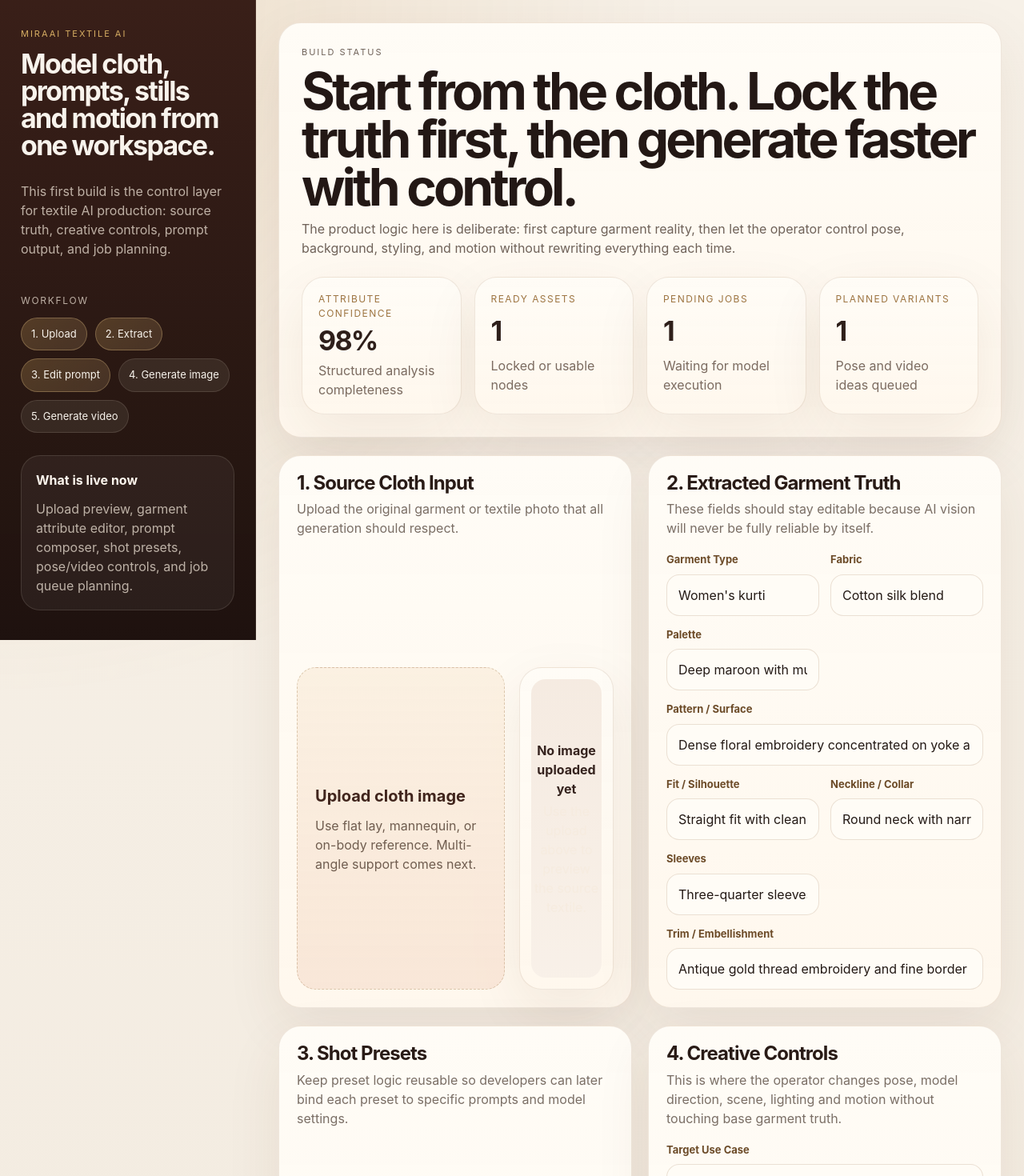
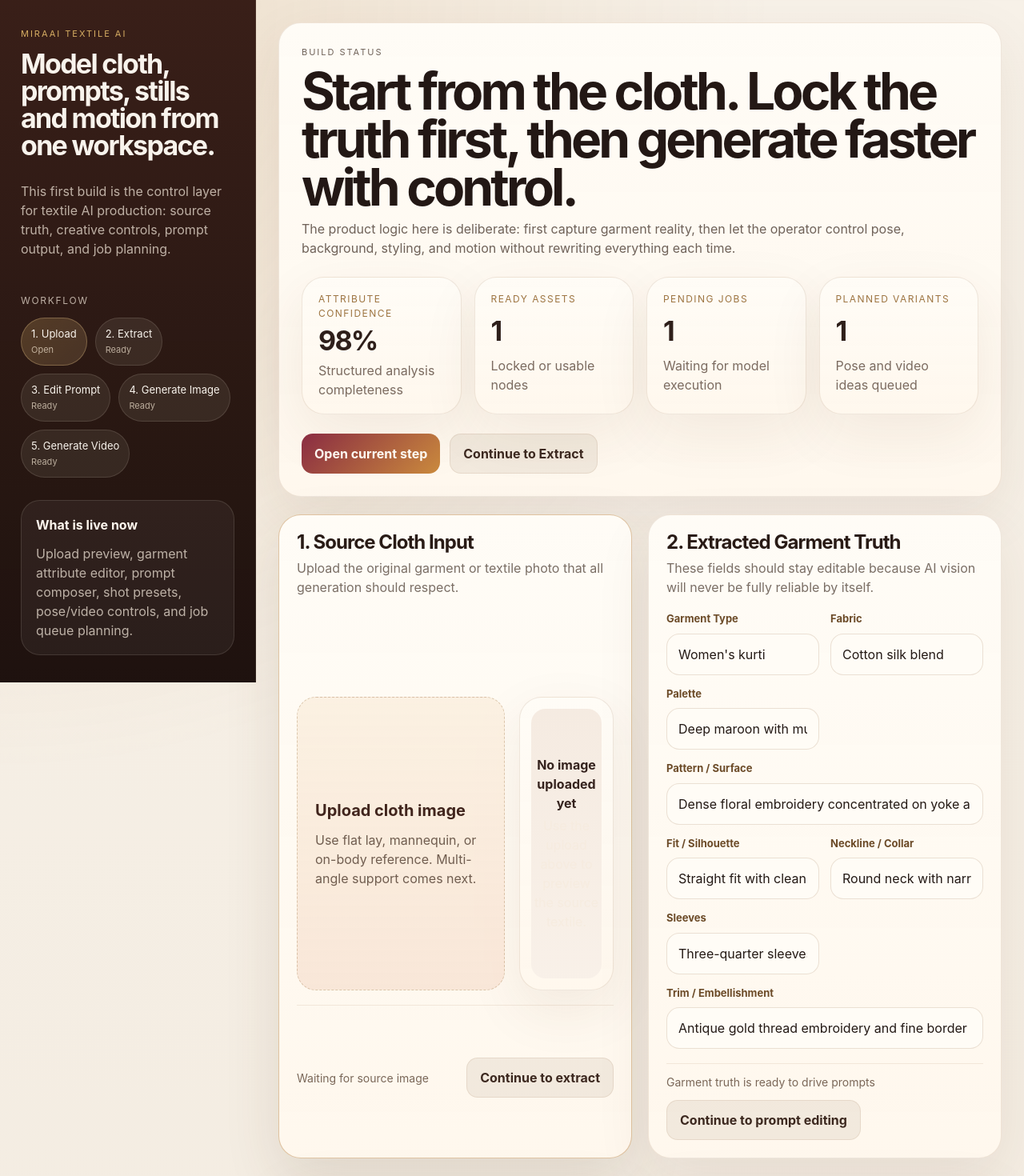
Before and after one commit to krushnrajsinhparmar194-cloud/Miraai, a React (Vite) app: page / in a window 1280 px wide. Shown: the top 1470 px of the page at 80% size. Built offline with nearby package versions, Linux system fonts and the light colour scheme.

Commit message:
Add clickable workflow navigation

```diff
--- a/src/App.jsx
+++ b/src/App.jsx
@@ -108,6 +108,14 @@ const initialOutputFeed = [
   },
 ]
 
+const workflowSteps = [
+  { id: 'upload', label: 'Upload', panelId: 'stage-upload' },
+  { id: 'extract', label: 'Extract', panelId: 'stage-extract' },
+  { id: 'creative', label: 'Edit Prompt', panelId: 'stage-creative' },
+  { id: 'images', label: 'Generate Image', panelId: 'stage-prompts' },
+  { id: 'video', label: 'Generate Video', panelId: 'stage-output' },
+]
+
 function buildImagePrompt(attributes, controls, preset) {
   return [
     `Create a highly realistic fashion image of a ${attributes.category} made from ${attributes.fabric}.`,
@@ -141,6 +149,7 @@ function App() {
   const [selectedPresetId, setSelectedPresetId] = useState('campaign')
   const [sourceImage, setSourceImage] = useState(null)
   const [outputFeed, setOutputFeed] = useState(initialOutputFeed)
+  const [activeStage, setActiveStage] = useState('upload')
 
   const selectedPreset = shotPresets.find((preset) => preset.id === selectedPresetId) || shotPresets[0]
   const confidenceScore = estimateConfidence(attributes)
@@ -164,6 +173,24 @@ function App() {
     }
   }, [confidenceScore, outputFeed])
 
+  const stageStatus = useMemo(() => {
+    const filledAttributeCount = Object.values(attributes).filter((value) => String(value || '').trim()).length
+    const hasCreativeReady = Boolean(creative.modelDirection && creative.background && creative.pose)
+    const hasImageQueue = outputFeed.some((item) => item.kind === 'image')
+    const hasVideoQueue = outputFeed.some((item) => item.kind === 'video')
+
+    return {
+      upload: Boolean(sourceImage),
+      extract: filledAttributeCount >= 6,
+      creative: hasCreativeReady,
+      images: hasImageQueue,
+      video: hasVideoQueue,
+    }
+  }, [attributes, creative, outputFeed, sourceImage])
+
+  const activeStageIndex = workflowSteps.findIndex((step) => step.id === activeStage)
+  const nextStage = activeStageIndex >= 0 ? workflowSteps[activeStageIndex + 1] || null : workflowSteps[0]
+
   const onUploadSourceImage = (event) => {
     const file = event.target.files?.[0]
     if (!file) return
@@ -174,6 +201,7 @@ function App() {
       sizeLabel: `${(file.size / (1024 * 1024)).toFixed(2)} MB`,
       previewUrl,
     })
+    setActiveStage('extract')
   }
 
   const updateAttribute = (field, value) => {
@@ -207,6 +235,22 @@ function App() {
       },
       ...prev,
     ])
+
+    if (kind === 'image') setActiveStage('images')
+    if (kind === 'video') setActiveStage('video')
+  }
+
+  const goToStage = (stageId) => {
+    setActiveStage(stageId)
+    const step = workflowSteps.find((item) => item.id === stageId)
+    if (!step) return
+    globalThis.document?.getElementById(step.panelId)?.scrollIntoView({ behavior: 'smooth', block: 'start' })
+  }
+
+  const continueFlow = (stageId) => {
+    const currentIndex = workflowSteps.findIndex((step) => step.id === stageId)
+    const target = workflowSteps[currentIndex + 1] || workflowSteps[currentIndex]
+    if (target) goToStage(target.id)
   }
 
   return (
@@ -223,11 +267,17 @@ function App() {
         <div className="sidebar-section">
           <span className="sidebar-section-label">Workflow</span>
           <div className="sidebar-chip-list">
-            <span className="sidebar-chip active">1. Upload</span>
-            <span className="sidebar-chip active">2. Extract</span>
-            <span className="sidebar-chip active">3. Edit prompt</span>
-            <span className="sidebar-chip">4. Generate image</span>
-            <span className="sidebar-chip">5. Generate video</span>
+            {workflowSteps.map((step, index) => (
+              <button
+                key={step.id}
+                type="button"
+                className={`sidebar-chip ${activeStage === step.id ? 'active' : ''}`}
+                onClick={() => goToStage(step.id)}
+              >
+                <span>{index + 1}. {step.label}</span>
+                <small>{stageStatus[step.id] ? 'Ready' : 'Open'}</small>
+              </button>
+            ))}
           </div>
         </div>
 
@@ -253,10 +303,33 @@ function App() {
             <MetricCard label="Pending jobs" value={pipelineMetrics.pendingAssets} helper="Waiting for model execution" />
             <MetricCard label="Planned variants" value={pipelineMetrics.plannedAssets} helper="Pose and video ideas queued" />
           </div>
+
+          <div className="hero-action-row">
+            <button type="button" className="primary-button" onClick={() => goToStage(activeStage)}>
+              Open current step
+            </button>
+            {nextStage ? (
+              <button type="button" className="secondary-button" onClick={() => goToStage(nextStage.id)}>
+                Continue to {nextStage.label}
+              </button>
+            ) : null}
+          </div>
         </section>
 
         <section className="textile-grid textile-grid-source">
-          <Panel title="1. Source Cloth Input" description="Upload the original garment or textile photo that all generation should respect.">
+          <Panel
+            id="stage-upload"
+            title="1. Source Cloth Input"
+            description="Upload the original garment or textile photo that all generation should respect."
+            isActive={activeStage === 'upload'}
+            footer={(
+              <PanelFooter
+                status={stageStatus.upload ? 'Source image selected' : 'Waiting for source image'}
+                actionLabel="Continue to extract"
+                onAction={() => continueFlow('upload')}
+              />
+            )}
+          >
             <div className="source-uploader">
               <label className="upload-dropzone">
                 <input type="file" accept="image/*" onChange={onUploadSourceImage} />
@@ -283,7 +356,19 @@ function App() {
             </div>
           </Panel>
 
-          <Panel title="2. Extracted Garment Truth" description="These fields should stay editable because AI vision will never be fully reliable by itself.">
+          <Panel
+            id="stage-extract"
+            title="2. Extracted Garment Truth"
+            description="These fields should stay editable because AI vision will never be fully reliable by itself."
+            isActive={activeStage === 'extract'}
+            footer={(
+              <PanelFooter
+                status={stageStatus.extract ? 'Garment truth is ready to drive prompts' : 'Fill or correct the garment details'}
+                actionLabel="Continue to prompt editing"
+                onAction={() => continueFlow('extract')}
+              />
+            )}
+          >
             <div className="form-grid">
               {attributeFieldDefs.map((field) => (
                 <label key={field.key} className={`field ${field.key === 'pattern' || field.key === 'embellishment' ? 'full' : ''}`}>
@@ -300,7 +385,12 @@ function App() {
         </section>
 
         <section className="textile-grid textile-grid-creative">
-          <Panel title="3. Shot Presets" description="Keep preset logic reusable so developers can later bind each preset to specific prompts and model settings.">
+          <Panel
+            id="stage-creative"
+            title="3. Shot Presets"
+            description="Keep preset logic reusable so developers can later bind each preset to specific prompts and model settings."
+            isActive={activeStage === 'creative'}
+          >
             <div className="preset-grid">
               {shotPresets.map((preset) => (
                 <button
@@ -319,7 +409,18 @@ function App() {
             </div>
           </Panel>
 
-          <Panel title="4. Creative Controls" description="This is where the operator changes pose, model direction, scene, lighting and motion without touching base garment truth.">
+          <Panel
+            title="4. Creative Controls"
+            description="This is where the operator changes pose, model direction, scene, lighting and motion without touching base garment truth."
+            isActive={activeStage === 'creative'}
+            footer={(
+              <PanelFooter
+                status={stageStatus.creative ? 'Creative setup locked for prompt generation' : 'Choose pose, background, and direction'}
+                actionLabel="Continue to prompt output"
+                onAction={() => continueFlow('creative')}
+              />
+            )}
+          >
             <div className="form-grid">
               <label className="field full">
                 <span>Target Use Case</span>
@@ -364,7 +465,19 @@ function App() {
         </section>
 
         <section className="textile-grid textile-grid-prompts">
-          <Panel title="5. Auto Prompt Builder" description="This is the developer handoff format: structured inputs converted into image, video, and negative prompts.">
+          <Panel
+            id="stage-prompts"
+            title="5. Auto Prompt Builder"
+            description="This is the developer handoff format: structured inputs converted into image, video, and negative prompts."
+            isActive={activeStage === 'images'}
+            footer={(
+              <PanelFooter
+                status="You can now queue still generation from this prompt state"
+                actionLabel="Continue to output queue"
+                onAction={() => continueFlow('images')}
+              />
+            )}
+          >
             <div className="prompt-stack">
               <PromptCard label="Image Prompt" body={prompts.image} />
               <PromptCard label="Video Prompt" body={prompts.video} />
@@ -372,7 +485,19 @@ function App() {
             </div>
           </Panel>
 
-          <Panel title="6. Output Queue" description="These are staged jobs. Next step is wiring each action to actual backend generation APIs.">
+          <Panel
+            id="stage-output"
+            title="6. Output Queue"
+            description="These are staged jobs. Next step is wiring each action to actual backend generation APIs."
+            isActive={activeStage === 'video'}
+            footer={(
+              <PanelFooter
+                status={stageStatus.video ? 'Video flow has started from this point' : 'Queue image or video work to start execution flow'}
+                actionLabel="Jump back to upload"
+                onAction={() => goToStage('upload')}
+              />
+            )}
+          >
             <div className="queue-action-row">
               <button type="button" className="primary-button" onClick={() => queueOutput('image')}>Queue image batch</button>
               <button type="button" className="secondary-button" onClick={() => queueOutput('video')}>Queue video batch</button>
@@ -398,9 +523,9 @@ function App() {
   )
 }
 
-function Panel({ title, description, children }) {
+function Panel({ id, title, description, children, footer, isActive = false }) {
   return (
-    <section className="textile-panel">
+    <section id={id} className={`textile-panel ${isActive ? 'panel-active' : ''}`}>
       <div className="panel-head panel-head-stack">
         <div>
           <h3>{title}</h3>
@@ -408,6 +533,7 @@ function Panel({ title, description, children }) {
         </div>
       </div>
       {children}
+      {footer}
     </section>
   )
 }
@@ -431,4 +557,15 @@ function PromptCard({ label, body }) {
   )
 }
 
+function PanelFooter({ status, actionLabel, onAction }) {
+  return (
+    <div className="panel-footer">
+      <span>{status}</span>
+      <button type="button" className="secondary-button" onClick={onAction}>
+        {actionLabel}
+      </button>
+    </div>
+  )
+}
+
 export default App
--- a/src/index.css
+++ b/src/index.css
@@ -122,11 +122,19 @@ img {
   border: 1px solid rgba(255, 244, 230, 0.12);
   color: #f8f3ec;
   font-size: 13px;
+  display: grid;
+  gap: 2px;
+  text-align: left;
 }
 
 .sidebar-chip.active {
   background: linear-gradient(135deg, rgba(214, 173, 99, 0.24), rgba(255, 215, 157, 0.14));
   border-color: rgba(230, 197, 136, 0.32);
+}
+
+.sidebar-chip small {
+  color: rgba(255, 241, 220, 0.66);
+  font-size: 11px;
 }
 
 .textile-note {
@@ -192,6 +200,12 @@ img {
   gap: 16px;
 }
 
+.hero-action-row {
+  display: flex;
+  flex-wrap: wrap;
+  gap: 12px;
+}
+
 .metric-card {
   padding: 18px 20px;
   display: grid;
@@ -232,6 +246,12 @@ img {
   padding: 22px;
   display: grid;
   gap: 18px;
+  scroll-margin-top: 24px;
+}
+
+.panel-active {
+  border-color: rgba(182, 120, 52, 0.42);
+  box-shadow: 0 26px 70px rgba(86, 54, 30, 0.12);
 }
 
 .panel-head-stack {
@@ -479,6 +499,21 @@ textarea:focus {
   color: #6f625a;
 }
 
+.panel-footer {
+  padding-top: 12px;
+  border-top: 1px solid rgba(145, 103, 57, 0.12);
+  display: flex;
+  flex-wrap: wrap;
+  justify-content: space-between;
+  gap: 12px;
+  align-items: center;
+}
+
+.panel-footer span {
+  color: #7a6758;
+  font-size: 14px;
+}
+
 .queue-kind-label {
   text-transform: uppercase;
   letter-spacing: 0.14em;
```
